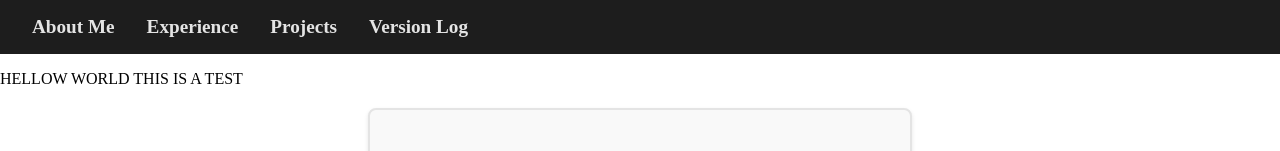
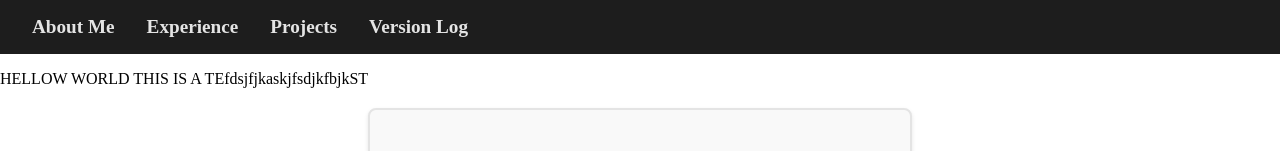
Before and after one commit to victor0221/app, a React (Create React App) app: page /Projects in a window 1280 px wide. Shown: the top 151 px of the page. Built offline with nearby package versions, Linux system fonts and the light colour scheme.

Commit message:
testChanges

```diff
--- a/src/components/Projects/ProjectsPage.js
+++ b/src/components/Projects/ProjectsPage.js
@@ -7,7 +7,7 @@ export default function ProjectPage(){
 
     return(
     <>
-        <p>HELLOW WORLD THIS IS A TEST</p>
+        <p>HELLOW WORLD THIS IS A TEfdsjfjkaskjfsdjkfbjkST</p>
        <DataBox version="Dupe Music Deleter" I1={<img width="350px" alt="d" src={DUPE}/>} />
        <DataBox version="Weight Loss Calculator" I1={<img width="350px" alt="d" src={WLC}/>} />
        <DataBox version="Blender Model" I1={<img width="350px" alt="d" src={BLD} />} />
```
